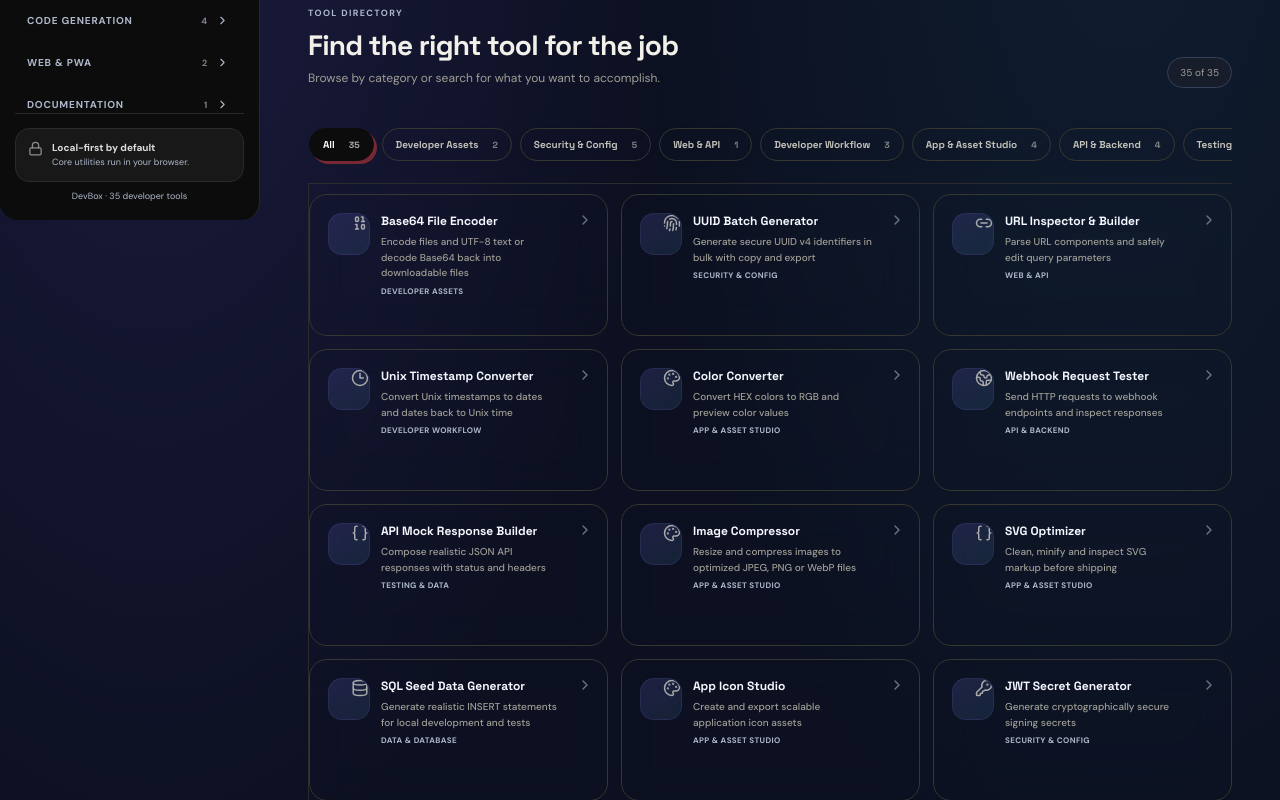
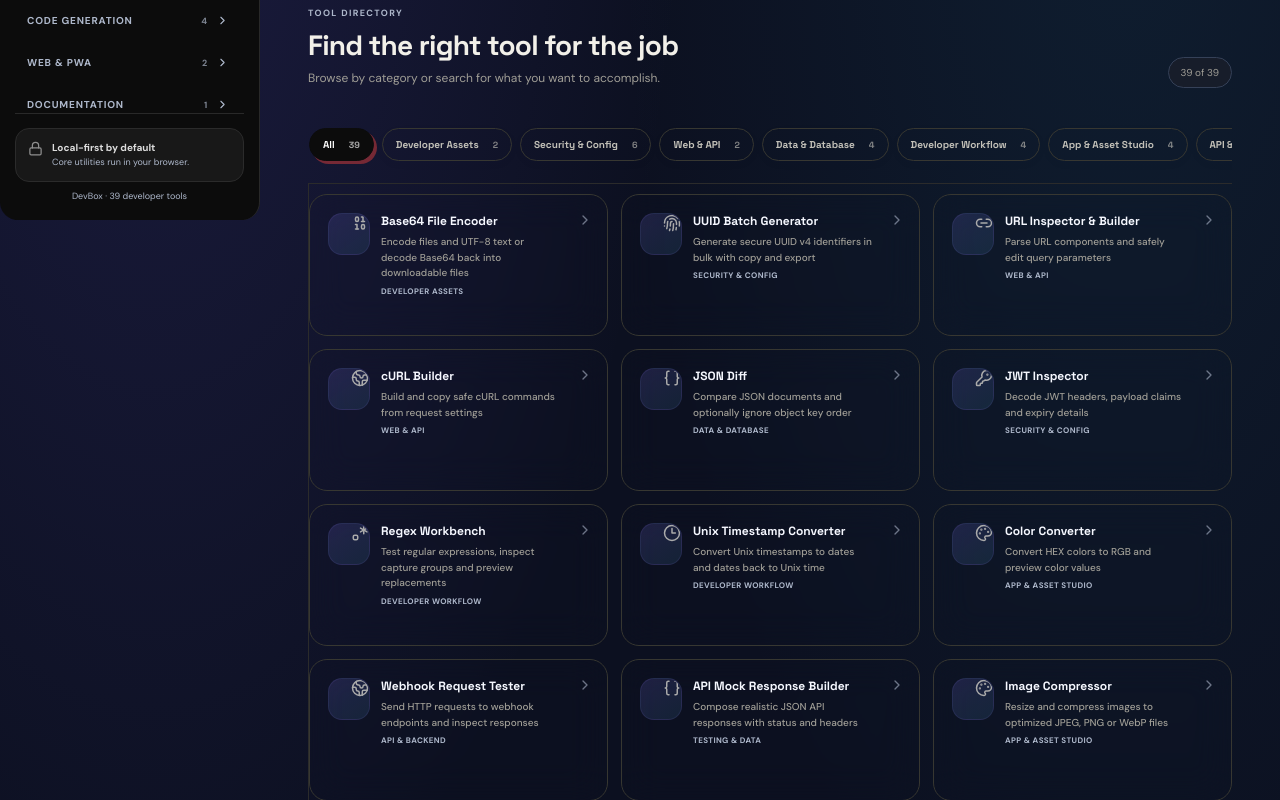
Before and after one commit to maazuh1997/DevBox, a React (Vite) app: page / in a window 1280 px wide. Shown: the part 580-1380 px from the top of the page. Built offline with nearby package versions, Linux system fonts and the light colour scheme.

Commit message:
Restore implemented DevBox tools and legacy routes
* Restore implemented workbenches to the DevBox tool catalogue

* Document restored DevBox workbench tools

* Remove duplicate Regex Workbench documentation entry

```diff
--- a/src/main.jsx
+++ b/src/main.jsx
@@ -12,6 +12,10 @@ const tools = [
 {id:"base64-file",name:"Base64 File Encoder",desc:"Encode files and UTF-8 text or decode Base64 back into downloadable files",icon:Binary,category:"Developer Assets"},
 {id:"uuid-batch",name:"UUID Batch Generator",desc:"Generate secure UUID v4 identifiers in bulk with copy and export",icon:Fingerprint,category:"Security & Config"},
 {id:"url-inspector",name:"URL Inspector & Builder",desc:"Parse URL components and safely edit query parameters",icon:Link2,category:"Web & API"},
+{id:"curl-builder",name:"cURL Builder",desc:"Build and copy safe cURL commands from request settings",icon:Globe2,category:"Web & API"},
+{id:"json-diff",name:"JSON Diff",desc:"Compare JSON documents and optionally ignore object key order",icon:Braces,category:"Data & Database"},
+{id:"jwt-inspector",name:"JWT Inspector",desc:"Decode JWT headers, payload claims and expiry details",icon:KeyRound,category:"Security & Config"},
+{id:"regex-workbench",name:"Regex Workbench",desc:"Test regular expressions, inspect capture groups and preview replacements",icon:Regex,category:"Developer Workflow"},
 {id:"timestamp-converter",name:"Unix Timestamp Converter",desc:"Convert Unix timestamps to dates and dates back to Unix time",icon:Clock3,category:"Developer Workflow"},
 {id:"color-converter",name:"Color Converter",desc:"Convert HEX colors to RGB and preview color values",icon:Palette,category:"App & Asset Studio"},
 {id:"webhook-sender",name:"Webhook Request Tester",desc:"Send HTTP requests to webhook endpoints and inspect responses",icon:Globe2,category:"API & Backend"},
@@ -1453,7 +1457,7 @@ function App(){
     setActive(canonical);setView("workspace");setMobile(false);setQuery("");
     navigateTo(canonical);window.scrollTo({top:0,behavior:"smooth"});
   }
-  const content={"app-icon-studio":<AppIconStudio/>,"jwt-secret":<JwtSecretGenerator/>,"sample-files":<SampleFiles/>,"env-generator":<EnvGenerator/>,"docker-compose":<DockerComposeBuilder/>,"gitignore-builder":<GitignoreBuilder/>,"mock-data":<MockDataStudio/>,"api-scaffold":<ApiScaffold/>,"cron-builder":<CronStudio/>,"json-schema":<JsonSchemaGenerator/>,"http-client":<HttpClientWorkbench/>,"sql-workbench":<SqlWorkbench/>,"json-typescript":<JsonTypeGenerator/>,"openapi-workbench":<OpenApiWorkbench/>,"data-transform":<DataTransformWorkbench/>,"markdown-studio":<MarkdownStudio/>,"code-formatter":<CodeFormatterWorkbench/>,"hash-hmac":<HashHmacWorkbench/>,"headers-inspector":<HeadersInspector/>,"diff-merge":<DiffMergeWorkbench/>,"env-workbench":<EnvWorkbench/>,"pwa-manifest":<PwaManifestBuilder/>,"robots-sitemap":<RobotsSitemapBuilder/>,"github-actions":<GithubActionsBuilder/>,"nginx-builder":<NginxBuilder/>,"image-compressor":<ImageCompressor/>,"svg-optimizer":<SvgOptimizer/>,"sql-seed":<SqlSeedGenerator/>,"base64-file":<Base64FileTool/>,"uuid-batch":<UuidBatchTool/>,"url-inspector":<UrlInspectorTool/>,"timestamp-converter":<TimestampTool/>,"color-converter":<ColorTool/>,"webhook-sender":<WebhookSender/>,"api-mock-builder":<ApiMockBuilder/>}[active]||<AppIconStudio/>;
+  const content={"app-icon-studio":<AppIconStudio/>,"jwt-secret":<JwtSecretGenerator/>,"sample-files":<SampleFiles/>,"env-generator":<EnvGenerator/>,"docker-compose":<DockerComposeBuilder/>,"gitignore-builder":<GitignoreBuilder/>,"mock-data":<MockDataStudio/>,"api-scaffold":<ApiScaffold/>,"cron-builder":<CronStudio/>,"json-schema":<JsonSchemaGenerator/>,"http-client":<HttpClientWorkbench/>,"sql-workbench":<SqlWorkbench/>,"json-typescript":<JsonTypeGenerator/>,"openapi-workbench":<OpenApiWorkbench/>,"data-transform":<DataTransformWorkbench/>,"markdown-studio":<MarkdownStudio/>,"code-formatter":<CodeFormatterWorkbench/>,"hash-hmac":<HashHmacWorkbench/>,"headers-inspector":<HeadersInspector/>,"diff-merge":<DiffMergeWorkbench/>,"env-workbench":<EnvWorkbench/>,"pwa-manifest":<PwaManifestBuilder/>,"robots-sitemap":<RobotsSitemapBuilder/>,"github-actions":<GithubActionsBuilder/>,"nginx-builder":<NginxBuilder/>,"image-compressor":<ImageCompressor/>,"svg-optimizer":<SvgOptimizer/>,"sql-seed":<SqlSeedGenerator/>,"base64-file":<Base64FileTool/>,"uuid-batch":<UuidBatchTool/>,"url-inspector":<UrlInspectorTool/>,"curl-builder":<CurlWorkbench/>,"json-diff":<JsonDiffTool/>,"jwt-inspector":<JwtInspector/>,"regex-workbench":<RegexWorkbench/>,"timestamp-converter":<TimestampTool/>,"color-converter":<ColorTool/>,"webhook-sender":<WebhookSender/>,"api-mock-builder":<ApiMockBuilder/>}[active]||<AppIconStudio/>;
 
   return <div className="app">
     <header className="topbar">
```
Also changed, not shown: 1 other file (tests, documents, lock files or other folders).
